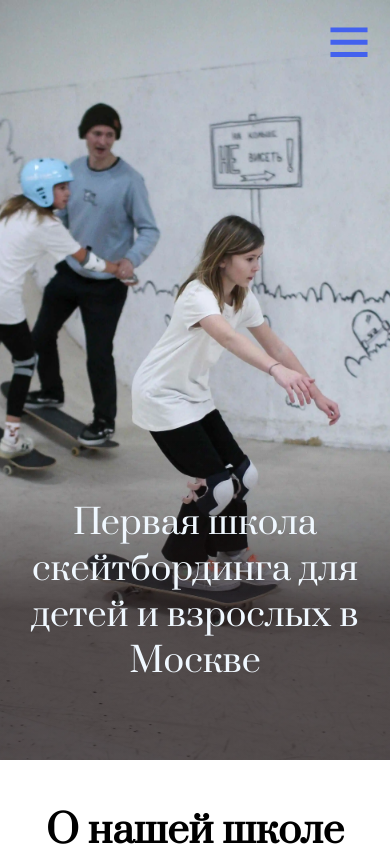
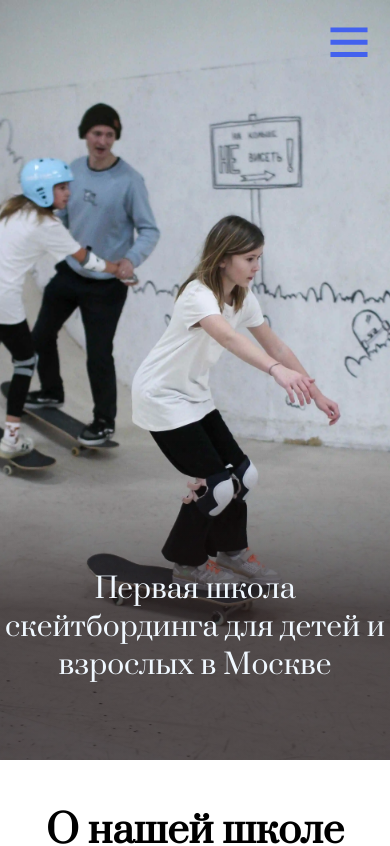
Before and after one commit to PolarView/skateschool, a Next.js app: page / in a window 390 px wide. Shown: the top 846 px of the page. Built offline with nearby package versions, Linux system fonts and the light colour scheme.

Commit message:
design fix17

```diff
--- a/src/components/previewSlider/previewSlider.module.scss
+++ b/src/components/previewSlider/previewSlider.module.scss
@@ -43,7 +43,7 @@
 @media (max-width: 1000px) {
   .sliderContainer {
     .sectionCaption {
-      font-size: 34px;
+      font-size: 28px;
     }
   }
 }
--- a/src/components/pricing/pricing.module.scss
+++ b/src/components/pricing/pricing.module.scss
@@ -249,11 +249,12 @@
         width: 98%;
 
         .priceInfoContainer {
+          padding: 5px;
           .trainingTypeTitle {
             font-size: 30px;
           }
           .triningDescription {
-            font-size: 20px;
+            font-size: 19px;
           }
 
           .changeTrianDurationContainer {
```
